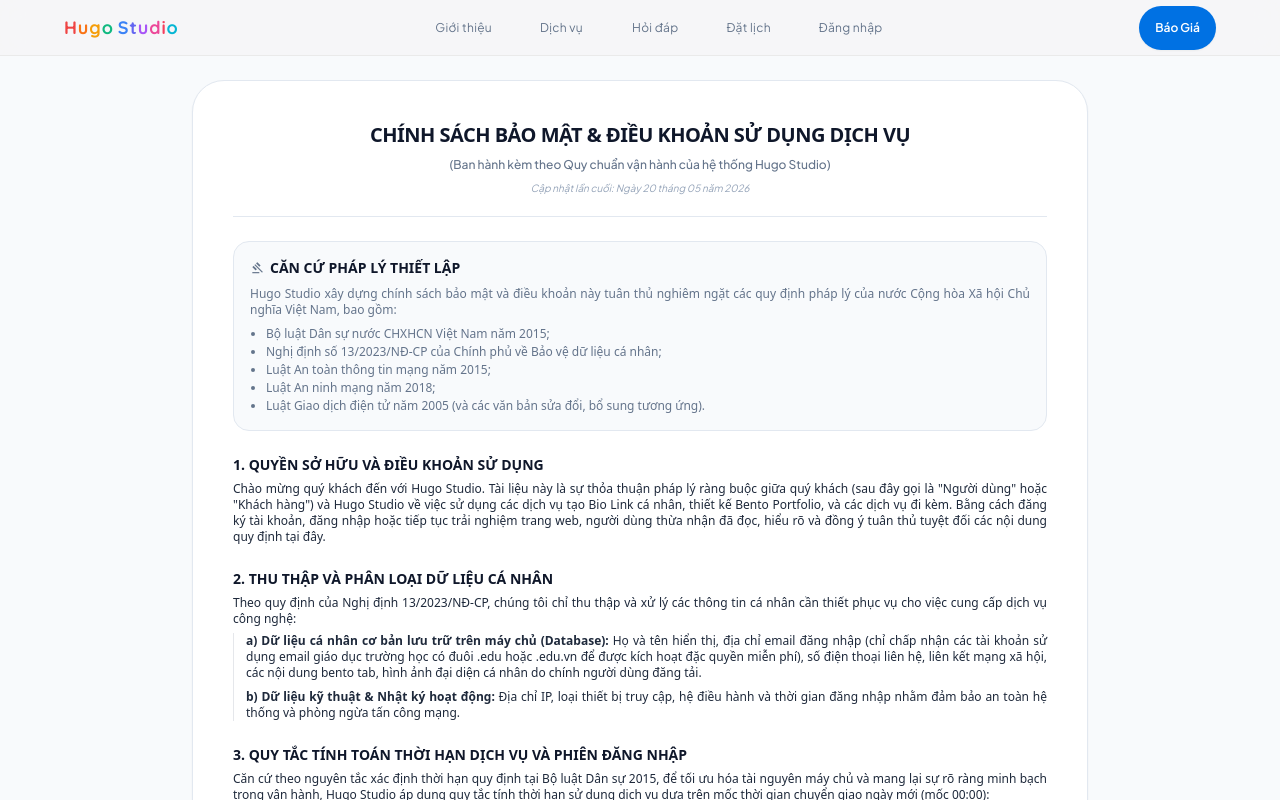
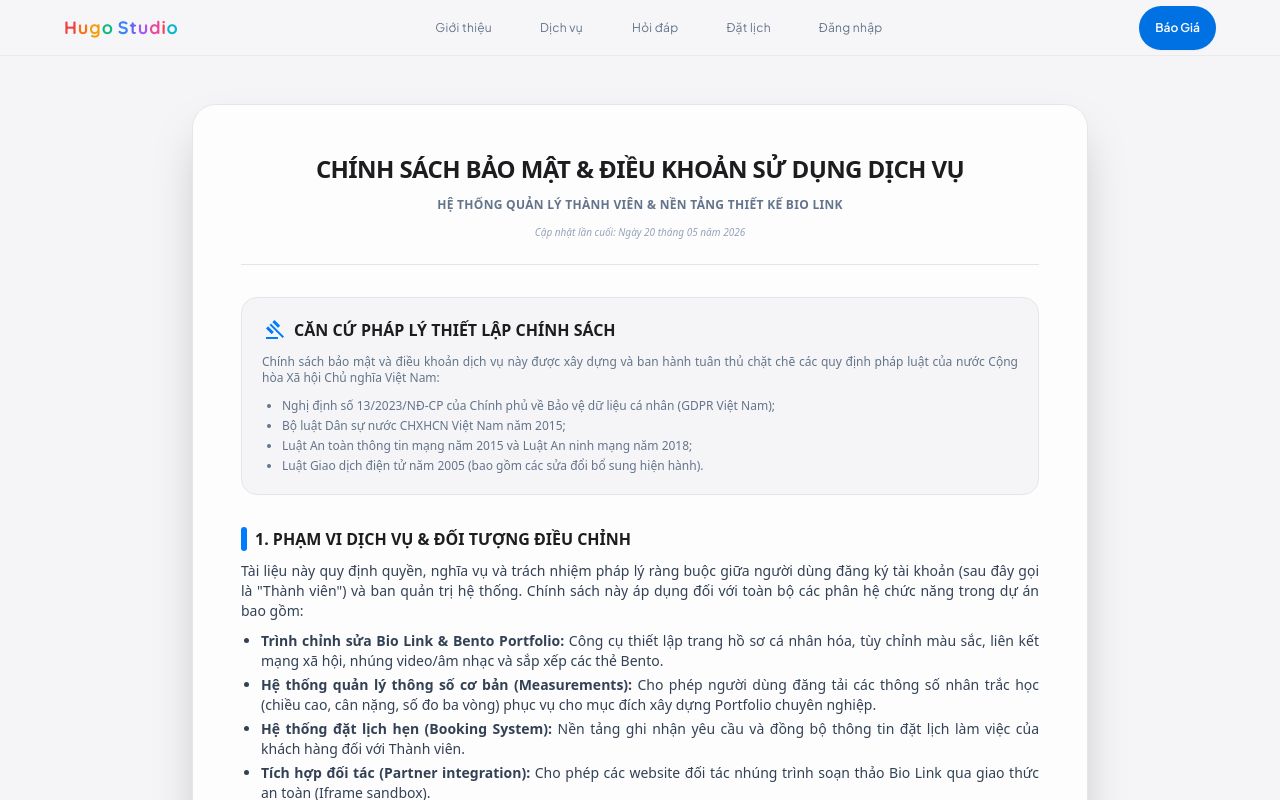
Before and after one commit to Hugo-huy2004/BAOGIA, a React (Vite) app: page /privacy-policy in a window 1280 px wide. Built offline with nearby package versions, Linux system fonts and the light colour scheme; no server answers.

Commit message:
docs: write comprehensive and project-specific privacy policy details without hardcoding sensitive personal info

```diff
--- a/src/pages/PrivacyPolicyPage.jsx
+++ b/src/pages/PrivacyPolicyPage.jsx
@@ -1,146 +1,167 @@
 import React from "react";
 import { Link } from "react-router-dom";
+import { useData } from "../context/DataContext";
 
 export default function PrivacyPolicyPage() {
+  const { data } = useData();
+
   return (
-    <main className="min-h-screen bg-slate-50 dark:bg-slate-950 text-slate-800 dark:text-slate-200 py-6 px-3 sm:px-6 transition-colors duration-300">
-      <div className="max-w-4xl mx-auto space-y-6 bg-white dark:bg-slate-900 p-5 sm:p-10 rounded-lg border border-slate-200 dark:border-slate-800 shadow-sm">
+    <main className="min-h-screen bg-[#f5f5f7] dark:bg-black text-[#1d1d1f] dark:text-[#f5f5f7] py-12 px-4 sm:px-6 transition-colors duration-300 font-sans">
+      <div className="max-w-4xl mx-auto space-y-8 bg-white/80 dark:bg-[#1c1c1e]/85 backdrop-blur-xl p-8 sm:p-12 rounded-3xl border border-[#e5e5e7] dark:border-[#2c2c2e] shadow-2xl transition-all duration-300">
 
         {/* Header */}
-        <div className="space-y-2 text-center pb-5 border-b border-slate-200 dark:border-slate-800">
-          <h1 className="font-sans text-lg sm:text-xl font-bold tracking-tight text-slate-900 dark:text-white uppercase">
-            CHÍNH SÁCH BẢO MẬT & ĐIỀU KHOẢN SỬ DỤNG DỊCH VỤ
+        <div className="space-y-3 text-center pb-6 border-b border-[#e5e5e7] dark:border-[#2c2c2e]">
+          <h1 className="text-xl sm:text-2xl font-black tracking-tight text-[#1d1d1f] dark:text-white uppercase">
+            Chính Sách Bảo Mật & Điều Khoản Sử Dụng Dịch Vụ
           </h1>
-          <p className="text-[10px] sm:text-xs text-slate-500 dark:text-slate-400 font-medium">
-            (Ban hành kèm theo Quy chuẩn vận hành của hệ thống Hugo Studio)
+          <p className="text-xs text-slate-500 dark:text-slate-400 font-semibold tracking-wide">
+            HỆ THỐNG QUẢN LÝ THÀNH VIÊN & NỀN TẢNG THIẾT KẾ BIO LINK
           </p>
-          <p className="text-[9px] sm:text-[10px] text-slate-400 dark:text-slate-500 italic">
+          <p className="text-[10px] text-slate-400 dark:text-slate-500 italic">
             Cập nhật lần cuối: Ngày 20 tháng 05 năm 2026
           </p>
         </div>
 
         {/* Policy Content */}
-        <div className="space-y-6 text-[11px] sm:text-xs leading-relaxed text-slate-750 dark:text-slate-350 text-justify font-sans">
+        <div className="space-y-8 text-xs sm:text-sm leading-relaxed text-slate-700 dark:text-slate-300 text-justify">
 
           {/* Căn cứ pháp lý */}
-          <section className="space-y-2 p-4 rounded bg-slate-50 dark:bg-slate-950 border border-slate-200 dark:border-slate-800">
-            <h2 className="text-xs sm:text-sm font-bold text-slate-900 dark:text-white flex items-center gap-1.5 uppercase">
-              <span className="material-symbols-outlined text-slate-500 text-sm">gavel</span>
-              Căn cứ pháp lý thiết lập
+          <section className="space-y-3 p-5 rounded-2xl bg-[#f5f5f7] dark:bg-[#252528] border border-[#e5e5e7] dark:border-[#2c2c2e]">
+            <h2 className="text-sm sm:text-base font-bold text-[#1d1d1f] dark:text-white flex items-center gap-2 uppercase">
+              <span className="material-symbols-outlined text-[#007aff]">gavel</span>
+              Căn cứ pháp lý thiết lập chính sách
             </h2>
-            <p className="text-[10px] sm:text-xs text-slate-500 dark:text-slate-400">
-              Hugo Studio xây dựng chính sách bảo mật và điều khoản này tuân thủ nghiêm ngặt các quy định pháp lý của nước Cộng hòa Xã hội Chủ nghĩa Việt Nam, bao gồm:
+            <p className="text-xs text-slate-500 dark:text-slate-400">
+              Chính sách bảo mật và điều khoản dịch vụ này được xây dựng và ban hành tuân thủ chặt chẽ các quy định pháp luật của nước Cộng hòa Xã hội Chủ nghĩa Việt Nam:
             </p>
-            <ul className="list-disc pl-4 text-[10px] sm:text-xs text-slate-500 dark:text-slate-400 space-y-0.5">
+            <ul className="list-disc pl-5 text-xs text-slate-500 dark:text-slate-400 space-y-1">
+              <li>Nghị định số 13/2023/NĐ-CP của Chính phủ về Bảo vệ dữ liệu cá nhân (GDPR Việt Nam);</li>
               <li>Bộ luật Dân sự nước CHXHCN Việt Nam năm 2015;</li>
-              <li>Nghị định số 13/2023/NĐ-CP của Chính phủ về Bảo vệ dữ liệu cá nhân;</li>
-              <li>Luật An toàn thông tin mạng năm 2015;</li>
-              <li>Luật An ninh mạng năm 2018;</li>
-              <li>Luật Giao dịch điện tử năm 2005 (và các văn bản sửa đổi, bổ sung tương ứng).</li>
+              <li>Luật An toàn thông tin mạng năm 2015 và Luật An ninh mạng năm 2018;</li>
+              <li>Luật Giao dịch điện tử năm 2005 (bao gồm các sửa đổi bổ sung hiện hành).</li>
             </ul>
           </section>
 
-          {/* 1. Giới thiệu chung */}
-          <section className="space-y-1.5">
-            <h3 className="text-xs sm:text-sm font-bold text-slate-900 dark:text-white uppercase">1. Quyền sở hữu và Điều khoản sử dụng</h3>
+          {/* 1. Phạm vi dịch vụ */}
+          <section className="space-y-2.5">
+            <h3 className="text-sm sm:text-base font-bold text-[#1d1d1f] dark:text-white uppercase flex items-center gap-2">
+              <span className="w-1.5 h-6 bg-[#007aff] rounded-full inline-block" />
+              1. Phạm vi dịch vụ & Đối tượng điều chỉnh
+            </h3>
             <p>
-              Chào mừng quý khách đến với Hugo Studio. Tài liệu này là sự thỏa thuận pháp lý ràng buộc giữa quý khách (sau đây gọi là "Người dùng" hoặc "Khách hàng") và Hugo Studio về việc sử dụng các dịch vụ tạo Bio Link cá nhân, thiết kế Bento Portfolio, và các dịch vụ đi kèm. Bằng cách đăng ký tài khoản, đăng nhập hoặc tiếp tục trải nghiệm trang web, người dùng thừa nhận đã đọc, hiểu rõ và đồng ý tuân thủ tuyệt đối các nội dung quy định tại đây.
+              Tài liệu này quy định quyền, nghĩa vụ và trách nhiệm pháp lý ràng buộc giữa người dùng đăng ký tài khoản (sau đây gọi là "Thành viên") và ban quản trị hệ thống. Chính sách này áp dụng đối với toàn bộ các phân hệ chức năng trong dự án bao gồm:
             </p>
+            <ul className="list-disc pl-5 space-y-1">
+              <li><strong>Trình chỉnh sửa Bio Link & Bento Portfolio:</strong> Công cụ thiết lập trang hồ sơ cá nhân hóa, tùy chỉnh màu sắc, liên kết mạng xã hội, nhúng video/âm nhạc và sắp xếp các thẻ Bento.</li>
+              <li><strong>Hệ thống quản lý thông số cơ bản (Measurements):</strong> Cho phép người dùng đăng tải các thông số nhân trắc học (chiều cao, cân nặng, số đo ba vòng) phục vụ cho mục đích xây dựng Portfolio chuyên nghiệp.</li>
+              <li><strong>Hệ thống đặt lịch hẹn (Booking System):</strong> Nền tảng ghi nhận yêu cầu và đồng bộ thông tin đặt lịch làm việc của khách hàng đối với Thành viên.</li>
+              <li><strong>Tích hợp đối tác (Partner integration):</strong> Cho phép các website đối tác nhúng trình soạn thảo Bio Link qua giao thức an toàn (Iframe sandbox).</li>
+              <li><strong>Trợ lý ảo thông minh (Bot Culi):</strong> Hệ thống hỏi đáp tự động hỗ trợ điều hướng và điền thông tin nhanh.</li>
+            </ul>
           </section>
 
-          {/* 2. Thu thập thông tin cá nhân */}
-          <section className="space-y-1.5">
-            <h3 className="text-xs sm:text-sm font-bold text-slate-900 dark:text-white uppercase">2. Thu thập và Phân loại dữ liệu cá nhân</h3>
+          {/* 2. Dữ liệu thu thập */}
+          <section className="space-y-2.5">
+            <h3 className="text-sm sm:text-base font-bold text-[#1d1d1f] dark:text-white uppercase flex items-center gap-2">
+              <span className="w-1.5 h-6 bg-[#007aff] rounded-full inline-block" />
+              2. Thu thập và Phân loại thông tin cá nhân
+            </h3>
             <p>
-              Theo quy định của Nghị định 13/2023/NĐ-CP, chúng tôi chỉ thu thập và xử lý các thông tin cá nhân cần thiết phục vụ cho việc cung cấp dịch vụ công nghệ:
+              Chúng tôi chỉ thực hiện thu thập các trường thông tin cần thiết nhất để vận hành hệ thống và cung cấp dịch vụ kỹ thuật tối ưu:
             </p>
-            <div className="space-y-2 pl-3 border-l border-slate-350 dark:border-slate-700">
+            <div className="space-y-3 pl-4 border-l-2 border-[#e5e5e7] dark:border-[#2c2c2e]">
               <p>
-                <strong>a) Dữ liệu cá nhân cơ bản lưu trữ trên máy chủ (Database):</strong> Họ và tên hiển thị, địa chỉ email đăng nhập (chỉ chấp nhận các tài khoản sử dụng email giáo dục trường học có đuôi .edu hoặc .edu.vn để được kích hoạt đặc quyền miễn phí), số điện thoại liên hệ, liên kết mạng xã hội, các nội dung bento tab, hình ảnh đại diện cá nhân do chính người dùng đăng tải.
+                <strong>a) Thông tin định danh tài khoản:</strong> Họ và tên, địa chỉ email (bao gồm cả tài khoản email giáo dục .edu/.edu.vn phục vụ chương trình tài trợ Bio Link sinh viên), ảnh đại diện (avatar) và mật khẩu đã mã hóa một chiều (SHA-256).
               </p>
               <p>
-                <strong>b) Dữ liệu kỹ thuật & Nhật ký hoạt động:</strong> Địa chỉ IP, loại thiết bị truy cập, hệ điều hành và thời gian đăng nhập nhằm đảm bảo an toàn hệ thống và phòng ngừa tấn công mạng.
+                <strong>b) Thông tin liên hệ & Portfolio:</strong> Số điện thoại liên hệ (Zalo), các đường dẫn mạng xã hội, thông tin giới thiệu bản thân, chỉ số chiều cao, cân nặng và các số đo hình thể (nếu người dùng cấu hình hiển thị Portfolio).
+              </p>
+              <p>
+                <strong>c) Dữ liệu Booking của Khách hàng:</strong> Khi khách hàng đặt lịch với bạn qua hệ thống, chúng tôi thu thập tên, số điện thoại, email của khách hàng và thời gian lịch hẹn để phục vụ việc liên lạc và đồng bộ.
+              </p>
+              <p>
+                <strong>d) Dữ liệu kỹ thuật tự động:</strong> Địa chỉ IP, loại trình duyệt, hệ điều hành thiết bị và cookie phiên làm việc nhằm kiểm soát an ninh hệ thống và ngăn ngừa truy cập bất hợp pháp.
               </p>
             </div>
           </section>
 
-          {/* 3. Quy định thời hạn sử dụng và Quy tắc 00:00 */}
-          <section className="space-y-1.5">
-            <h3 className="text-xs sm:text-sm font-bold text-slate-900 dark:text-white uppercase">3. Quy tắc tính toán Thời hạn dịch vụ và Phiên đăng nhập</h3>
+          {/* 3. Quy tắc mốc thời gian */}
+          <section className="space-y-2.5">
+            <h3 className="text-sm sm:text-base font-bold text-[#1d1d1f] dark:text-white uppercase flex items-center gap-2">
+              <span className="w-1.5 h-6 bg-[#007aff] rounded-full inline-block" />
+              3. Quy tắc tính thời hạn sử dụng & Phiên làm việc (Rule 00:00)
+            </h3>
             <p>
-              Căn cứ theo nguyên tắc xác định thời hạn quy định tại Bộ luật Dân sự 2015, để tối ưu hóa tài nguyên máy chủ và mang lại sự rõ ràng minh bạch trong vận hành, Hugo Studio áp dụng quy tắc tính thời hạn sử dụng dịch vụ dựa trên mốc thời gian chuyển giao ngày mới (mốc 00:00):
+              Để bảo đảm công bằng, rõ ràng và tối ưu băng thông máy chủ, thời hạn dịch vụ và thời gian lưu trữ phiên đăng nhập được tính toán chính xác theo các quy chuẩn sau:
             </p>
-            <div className="space-y-2 pl-3 border-l border-slate-350 dark:border-slate-700">
+            <div className="space-y-3 pl-4 border-l-2 border-[#e5e5e7] dark:border-[#2c2c2e]">
               <p>
-                <strong>a) Định nghĩa "1 ngày sử dụng":</strong> Bất kỳ thời điểm kích hoạt gói dịch vụ hay đăng nhập tài khoản nào xảy ra trong ngày dương lịch hiện tại, dù là đầu ngày (00:01) hay cuối ngày (23:59), thì thời gian sử dụng thực tế từ lúc kích hoạt cho đến 00:00:00 (nửa đêm) của ngày mới sẽ được tính tròn là 01 ngày sử dụng.
+                <strong>a) Khái niệm ngày sử dụng trọn vẹn:</strong> Căn cứ Bộ luật Dân sự 2015, bất kỳ thời điểm kích hoạt gói dịch vụ (Bio Plus, Bio VIP) hay thay đổi cấu hình nào phát sinh trong ngày dương lịch hiện tại sẽ được tính tròn là 01 ngày sử dụng kể từ lúc phát sinh cho đến đúng 00:00:00 của ngày tiếp theo.
               </p>
               <p>
-                <strong>b) Áp dụng đối với Phiên Đăng Nhập (14 ngày):</strong> Thời gian lưu trữ trạng thái đăng nhập (Token session) tối đa là 14 ngày. Trình duyệt của bạn sẽ tự động đăng xuất vào lúc 00:00:00 của ngày thứ 14 kể từ ngày đăng nhập đầu tiên để bảo vệ an toàn danh tính của bạn.
+                <strong>b) Thời hạn phiên đăng nhập (Session Token):</strong> Trạng thái đăng nhập của Thành viên được duy trì tối đa 14 ngày. Trình duyệt sẽ tự động xóa token phiên và yêu cầu đăng nhập lại vào lúc 00:00:00 của ngày thứ 14 để đảm bảo an toàn thiết bị.
               </p>
               <p>
-                <strong>c) Áp dụng đối với Gói Dịch Vụ Bio Link (365 ngày):</strong> Gói đặc quyền sinh viên được tài trợ sử dụng trong vòng 12 tháng (tương đương 365 ngày). Thời điểm hết hiệu lực của trang Bio sẽ được làm tròn về đúng mốc 00:00:00 của ngày hết hạn thứ 365 (tính theo ngày dương lịch Việt Nam).
+                <strong>c) Gói tài trợ Sinh viên:</strong> Có thời hạn tối đa là 365 ngày (1 năm). Hệ thống sẽ tự động gửi thông báo gia hạn hoặc tạm khóa tính năng nâng cao vào lúc 00:00:00 của ngày thứ 365.
               </p>
             </div>
           </section>
 
-          {/* 4. Mục đích xử lý dữ liệu */}
-          <section className="space-y-1.5">
-            <h3 className="text-xs sm:text-sm font-bold text-slate-900 dark:text-white uppercase">4. Mục đích và Phạm vi xử lý dữ liệu</h3>
+          {/* 4. Bảo mật kỹ thuật & Quyền riêng tư */}
+          <section className="space-y-2.5">
+            <h3 className="text-sm sm:text-base font-bold text-[#1d1d1f] dark:text-white uppercase flex items-center gap-2">
+              <span className="w-1.5 h-6 bg-[#007aff] rounded-full inline-block" />
+              4. Bảo mật kỹ thuật & Hạn chế quyền truy cập
+            </h3>
             <p>
-              Dữ liệu của Khách hàng chỉ được sử dụng cho các mục đích nội bộ hợp pháp dưới đây:
+              Nhằm đảm bảo an toàn tuyệt đối và ngăn ngừa rò rỉ dữ liệu của Thành viên:
             </p>
-            <ul className="list-disc pl-4 space-y-1">
-              <li>Thiết lập cấu hình hiển thị trang thông tin cá nhân (Bio Link) theo yêu cầu cá nhân hóa của chủ tài khoản.</li>
-              <li>Xác thực danh tính chủ thể và kiểm soát việc phân bổ các gói tài trợ miễn phí cho đối tượng thụ hưởng hợp lệ (Sinh viên sở hữu email giáo dục).</li>
-              <li>Thông báo các bản cập nhật bảo mật kỹ thuật quan trọng hoặc phản hồi các yêu cầu trợ giúp kỹ thuật.</li>
-              <li>Nén dữ liệu hình ảnh (định dạng WebP thông minh) để cải thiện tốc độ truyền tải trang và giảm thiểu băng thông lưu trữ.</li>
+            <ul className="list-disc pl-5 space-y-1">
+              <li><strong>Kiểm soát CORS nghiêm ngặt:</strong> Máy chủ API chỉ phản hồi và tiếp nhận các yêu cầu từ các địa chỉ tên miền được cấu hình cụ thể trong danh sách cho phép (Allowed Origins). Mọi truy cập trái phép từ bên thứ ba sẽ bị chặn hoàn toàn ở tầng middleware.</li>
+              <li><strong>Cơ chế khóa bảo vệ định tuyến (Route Guard):</strong> Các trang biểu mẫu gửi yêu cầu hỗ trợ trực tiếp được tích hợp cờ định vị an toàn. Trình duyệt sẽ lập tức từ chối kết nối và điều hướng về trang chủ nếu người dùng nhập URL trực tiếp thay vì đi qua luồng hướng dẫn chính thống từ trợ lý ảo Culi.</li>
+              <li><strong>Xóa bỏ dữ liệu vĩnh viễn:</strong> Khi Thành viên thực hiện yêu cầu xóa thông tin cá nhân hoặc hủy tài khoản, toàn bộ dữ liệu lưu trên MongoDB và các tệp hình ảnh nén (WebP) trên kho lưu trữ đám mây sẽ được dọn sạch hoàn toàn và không thể khôi phục.</li>
             </ul>
           </section>
 
-          {/* 5. Quyền của chủ thể dữ liệu */}
-          <section className="space-y-1.5">
-            <h3 className="text-xs sm:text-sm font-bold text-slate-900 dark:text-white uppercase">5. Quyền hạn của Chủ thể dữ liệu</h3>
+          {/* 5. Cam kết chia sẻ thông tin */}
+          <section className="space-y-2.5">
+            <h3 className="text-sm sm:text-base font-bold text-[#1d1d1f] dark:text-white uppercase flex items-center gap-2">
+              <span className="w-1.5 h-6 bg-[#007aff] rounded-full inline-block" />
+              5. Cam kết an toàn & Chống chia sẻ dữ liệu
+            </h3>
             <p>
-              Tuân thủ Chương II Nghị định 13/2023/NĐ-CP, người dùng tại Hugo Studio được bảo đảm các quyền năng pháp lý tối cao đối với thông tin cá nhân của mình:
+              Chúng tôi cam kết bảo vệ toàn vẹn thông tin của bạn. Hệ thống tuyệt đối không thực hiện bán, chuyển nhượng, trao đổi hoặc cung cấp thông tin cá nhân của người dùng cho bất kỳ bên thứ ba nào vì mục đích thương mại hay quảng cáo. Thông tin chỉ được cung cấp khi có yêu cầu bằng văn bản chính thức từ cơ quan pháp luật có thẩm quyền của nước Cộng hòa Xã hội Chủ nghĩa Việt Nam trong các trường hợp phục vụ công tác điều tra an ninh.
             </p>
-            <ul className="list-disc pl-4 space-y-1">
-              <li><strong>Quyền được biết & Tiếp cận:</strong> Người dùng có quyền truy cập trang quản trị cá nhân bất cứ lúc nào để kiểm tra thông tin đang được lưu giữ.</li>
-              <li><strong>Quyền Chỉnh sửa & Cập nhật:</strong> Người dùng có thể chủ động sửa đổi toàn bộ thông tin trên Bio Link, đổi tên hiển thị, cập nhật ảnh đại diện hoặc thay đổi các liên kết mạng xã hội theo ý muốn thời gian thực.</li>
-              <li><strong>Quyền Yêu cầu Xóa bỏ dữ liệu (Quyền được lãng quên):</strong> Tại trang quản trị tài khoản, người dùng có quyền tự hủy kích hoạt Bio và yêu cầu xóa toàn bộ thông tin, hình ảnh đại diện khỏi bộ lưu trữ đám mây. Hệ thống sẽ tiến hành xóa sạch và không thể khôi phục để bảo đảm quyền riêng tư tuyệt đối.</li>
-            </ul>
           </section>
 
-          {/* 6. Biện pháp bảo vệ và Chia sẻ thông tin */}
-          <section className="space-y-1.5">
-            <h3 className="text-xs sm:text-sm font-bold text-slate-900 dark:text-white uppercase">6. An toàn thông tin và Cam kết không chia sẻ dữ liệu</h3>
-            <p>
-              Chúng tôi thực thi các biện pháp bảo mật công nghệ tiêu chuẩn quốc tế:
+          {/* 6. Thông tin liên hệ */}
+          <section className="space-y-3 p-5 rounded-2xl bg-[#f5f5f7] dark:bg-[#252528] border border-[#e5e5e7] dark:border-[#2c2c2e]">
+            <h4 className="font-bold text-[#1d1d1f] dark:text-white uppercase tracking-wider text-xs sm:text-sm">
+              Thông tin liên hệ & Giải quyết khiếu nại
+            </h4>
+            <p className="text-xs">
+              Mọi thắc mắc, đóng góp ý kiến hoặc yêu cầu thực thi các quyền chủ thể dữ liệu (bao gồm yêu cầu chỉnh sửa hoặc xóa thông tin), vui lòng liên hệ bộ phận hỗ trợ kỹ thuật trực thuộc ban quản trị:
             </p>
-            <ul className="list-disc pl-4 space-y-1">
-              <li>Mã hóa các thông tin nhạy cảm trước khi lưu trữ trong cơ sở dữ liệu.</li>
-              <li>Sử dụng chứng chỉ bảo mật SSL/TLS để mã hóa đường truyền thông tin giữa trình duyệt của người dùng và máy chủ.</li>
-              <li><strong>Cam kết tuyệt đối:</strong> Hugo Studio cam kết không bán, không chuyển nhượng, không chia sẻ hay cung cấp thông tin cá nhân của bạn cho bất kỳ tổ chức hay cá nhân thứ ba nào vì mục đích thương mại, ngoại trừ các trường hợp khẩn cấp để ngăn chặn hành vi vi phạm pháp luật hoặc khi có yêu cầu bằng văn bản chính thức của cơ quan tiến hành tố tụng có thẩm quyền của nước Cộng hòa Xã hội Chủ nghĩa Việt Nam.</li>
-            </ul>
-          </section>
-
-          {/* 7. Thông tin liên hệ */}
-          <section className="space-y-1.5 text-[10px] sm:text-xs p-4 rounded bg-slate-50 dark:bg-slate-950 border border-slate-200 dark:border-slate-800">
-            <h4 className="font-bold text-slate-900 dark:text-white uppercase tracking-wider">Thông tin liên hệ & Giải quyết khiếu nại</h4>
-            <p>
-              Mọi câu hỏi, phản ánh hoặc yêu cầu xử lý quyền liên quan đến thông tin cá nhân, vui lòng liên hệ bộ phận hỗ trợ kỹ thuật của Hugo Studio qua địa chỉ email chính thức:
-            </p>
-            <p className="font-mono font-bold text-emerald-600 dark:text-emerald-400 mt-1">
-              📧 hugowishpax@gmail.com
-            </p>
+            <div className="space-y-1.5 pt-2 text-xs font-mono">
+              <p className="flex items-center gap-2 text-[#007aff] dark:text-[#0a84ff]">
+                <span className="material-symbols-outlined text-sm">mail</span>
+                <span>Email: {data?.profile?.emailAddress || "support@hugowishpax.studio"}</span>
+              </p>
+              <p className="flex items-center gap-2 text-emerald-600 dark:text-emerald-400">
+                <span className="material-symbols-outlined text-sm">chat</span>
+                <span>Zalo Support: {data?.profile?.zaloNumber || "0901234567"}</span>
+              </p>
+            </div>
           </section>
 
         </div>
 
         {/* Back Button */}
-        <div className="pt-4 border-t border-slate-200 dark:border-slate-800 text-center">
+        <div className="pt-6 border-t border-[#e5e5e7] dark:border-[#2c2c2e] text-center">
           <Link
             to="/"
-            className="inline-flex items-center justify-center px-6 py-2.5 rounded bg-slate-900 hover:bg-black dark:bg-white dark:hover:bg-slate-100 text-white dark:text-slate-950 font-bold text-[10px] sm:text-xs tracking-wider uppercase transition-colors"
+            className="inline-flex items-center justify-center px-6 py-3 rounded-2xl bg-[#007aff] hover:bg-[#0071e3] text-white font-bold text-xs tracking-wider uppercase transition-all shadow-md active:scale-95"
+            style={{ minHeight: 0, minWidth: 0 }}
           >
             Đồng Ý & Trở Về Trang Chủ
           </Link>
```
Also changed, not shown: 1 other file (tests, documents, lock files or other folders).
